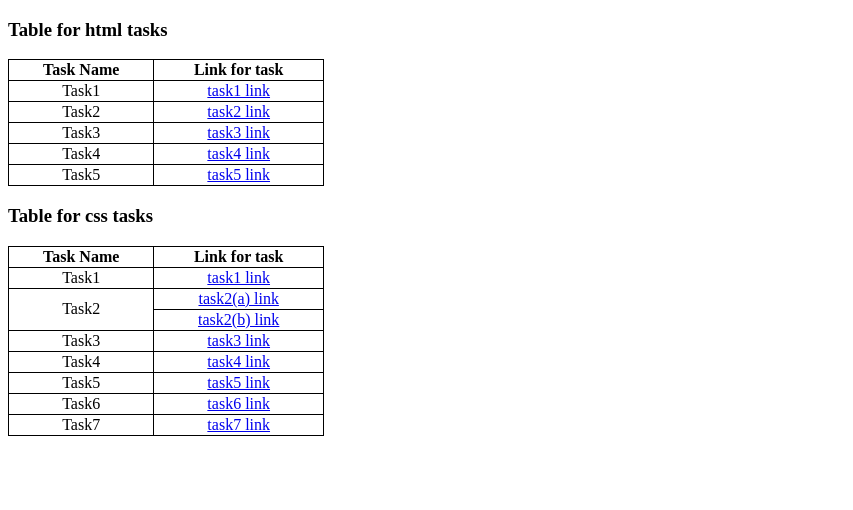
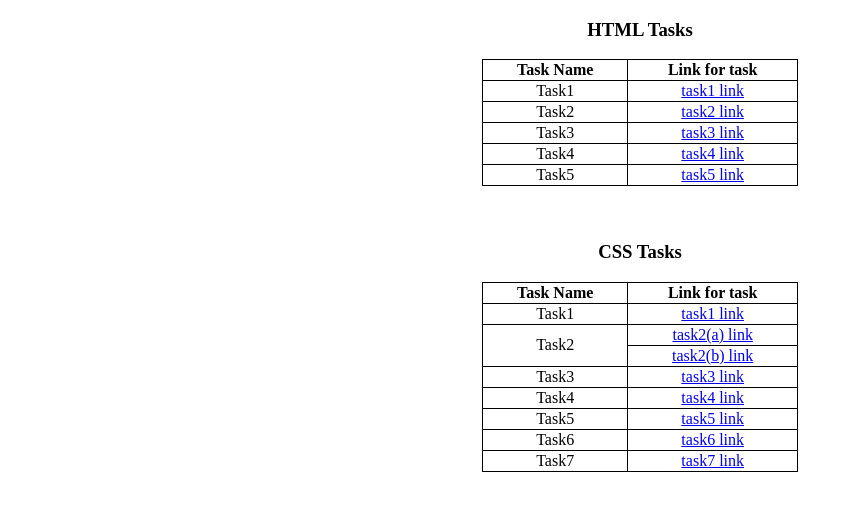
Before and after one commit to manu-srinivas/MernTasks, a plain HTML site: page index.html in a window 1280 px wide. Shown: the whole page, without its empty margins (0-853 px from the left). Drawn offline with Linux system fonts and the light colour scheme.

Commit message:
Add files via upload

```diff
--- a/index.html
+++ b/index.html
@@ -11,16 +11,18 @@
         }
         table{
             width: 25%;
+            margin-left: auto;
+            margin-right: auto;
 
         }
-        th,td{
+        th,td,h3{
             text-align: center;
         }
 
     </style>
 </head>
 <body>
-    <h3>Table for html tasks</h3>
+    <h3>HTML Tasks</h3>
     <table>
         <tr>
             <th>Task Name</th>
@@ -51,9 +53,9 @@
             <td>Task5</td>
             <td><a href="task5.html">task5 link</a></td>
         </tr>
-    </table>
+    </table><br><br>
 
-    <h3>Table for css tasks</h3>
+    <h3>CSS Tasks</h3>
 
     <table>
         <tr>
```
